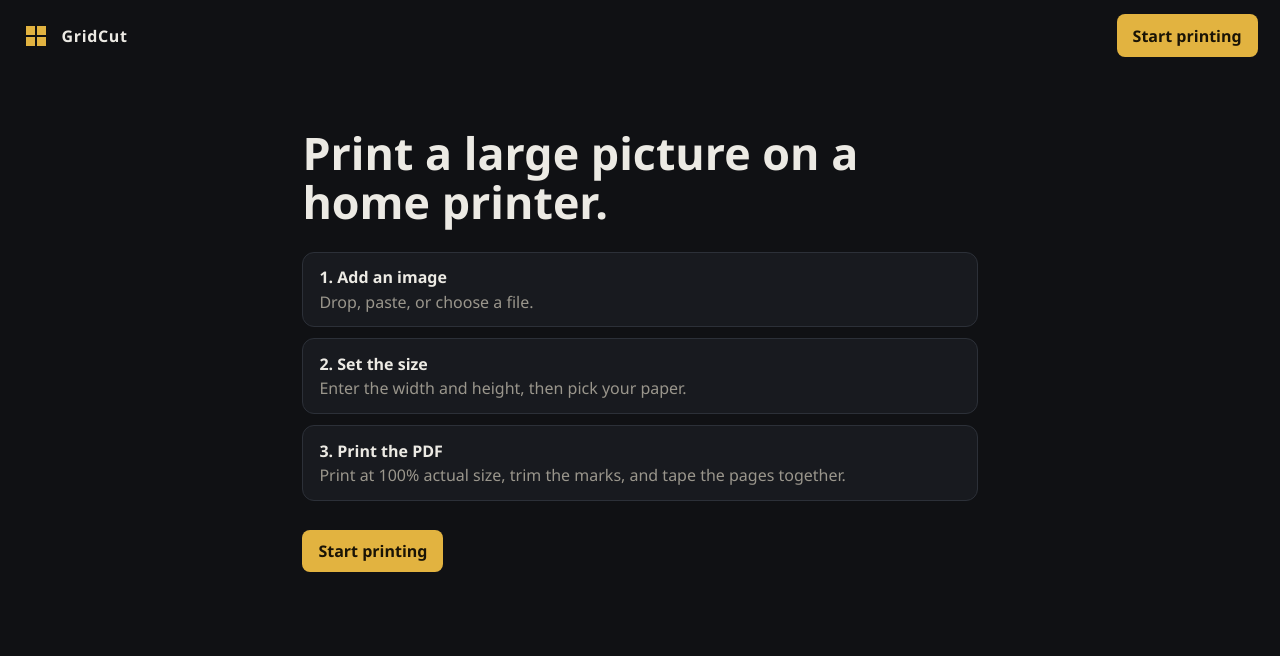
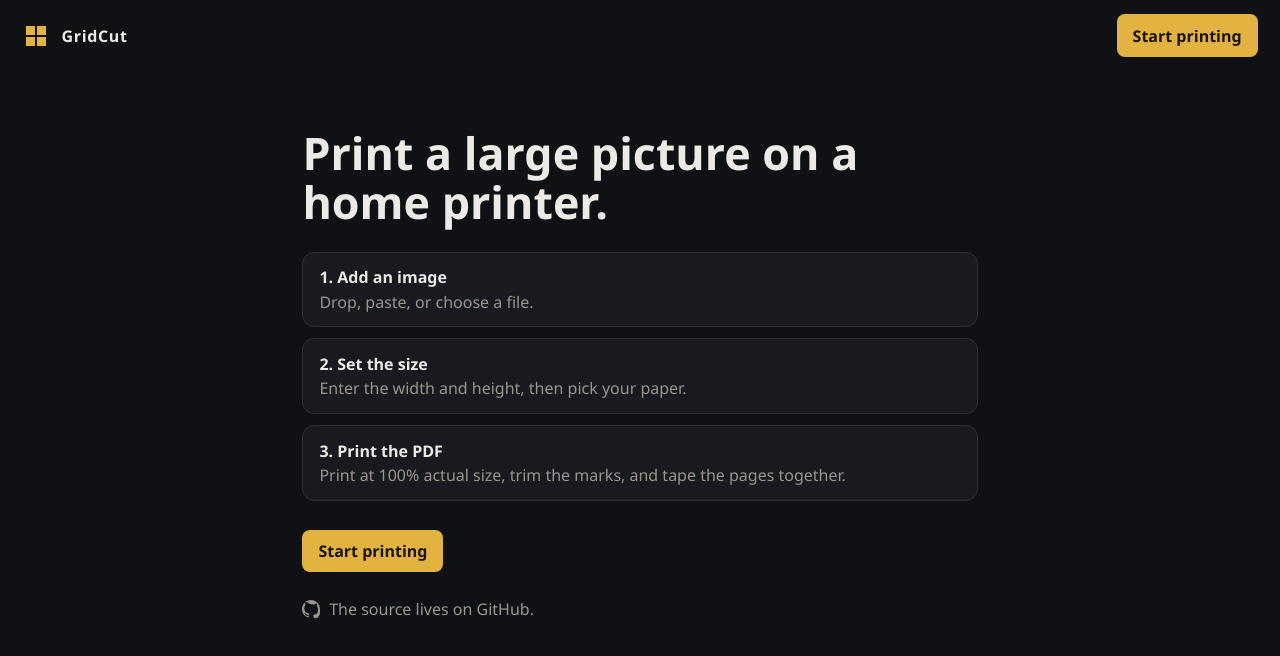
Before and after one commit to Gemei/GridCut, a plain HTML site: page index.html in a window 1280 px wide. Drawn offline with Linux system fonts and the light colour scheme.

Commit message:
Update to home page

```diff
--- a/index.html
+++ b/index.html
@@ -56,6 +56,16 @@
       color: var(--muted);
     }
     li strong { color: var(--text); display: block; margin-bottom: 0.15rem; }
+    .repo { margin: 1.6rem 0 0; }
+    .repo a {
+      display: inline-flex;
+      align-items: center;
+      gap: 0.55rem;
+      color: var(--muted);
+      text-decoration: none;
+    }
+    .repo a:hover { color: var(--text); }
+    .repo svg { width: 18px; height: 18px; flex: none; }
   </style>
 </head>
 <body>
@@ -75,6 +85,12 @@
       <li><strong>3. Print the PDF</strong> Print at 100% actual size, trim the marks, and tape the pages together.</li>
     </ol>
     <a class="cta" href="app.html">Start printing</a>
+    <p class="repo">
+      <a href="https://github.com/Gemei/GridCut">
+        <svg viewBox="0 0 16 16" aria-hidden="true" fill="currentColor"><path d="M8 0C3.58 0 0 3.58 0 8a8 8 0 0 0 5.47 7.59c.4.07.55-.17.55-.38v-1.33C3.73 14.91 3.27 13.32 3.27 13.32c-.36-.94-.89-1.19-.89-1.19-.73-.5.05-.49.05-.49.81.06 1.24.83 1.24.83.72 1.23 1.89.88 2.35.67.07-.52.28-.88.51-1.08-2.2-.25-4.51-1.1-4.51-4.9 0-1.08.39-1.97 1.02-2.66-.1-.25-.44-1.27.1-2.64 0 0 .84-.27 2.75 1.02A9.56 9.56 0 0 1 8 3.84c.85 0 1.7.11 2.5.34 1.9-1.29 2.74-1.02 2.74-1.02.55 1.37.21 2.39.1 2.64.64.69 1.02 1.58 1.02 2.66 0 3.81-2.32 4.64-4.53 4.89.29.25.54.73.54 1.48v2.19c0 .21.15.46.55.38A8 8 0 0 0 16 8c0-4.42-3.58-8-8-8z"/></svg>
+        <span>The source lives on GitHub.</span>
+      </a>
+    </p>
   </main>
 </body>
 </html>
```
